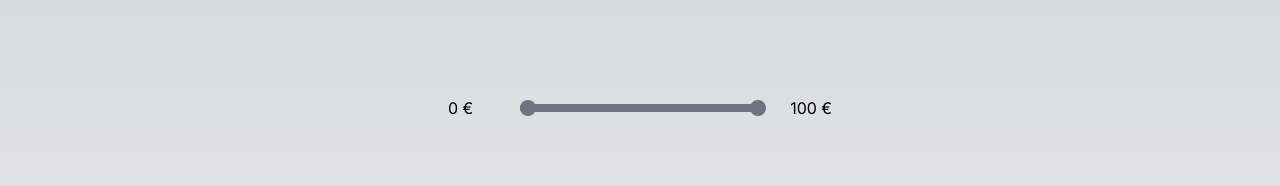
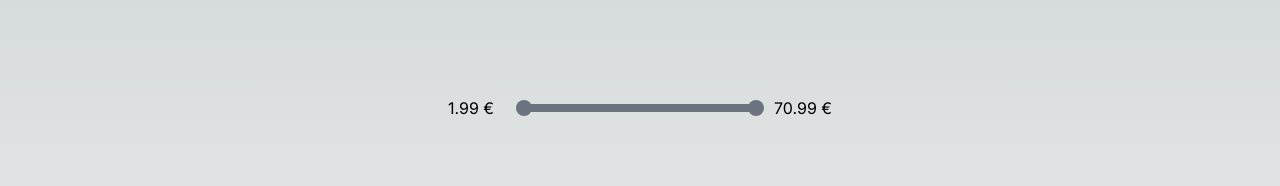
Before and after one commit to Hajskaads/custom-range, a Next.js app: page / in a window 1280 px wide. Shown: the top 186 px of the page. Built offline with nearby package versions, Linux system fonts and the light colour scheme.

Commit message:
fixedRange, ajustadas bolas

```diff
--- a/app/api/getNormalRange.ts
+++ /dev/null
@@ -1,18 +0,0 @@
-import { NextApiRequest, NextApiResponse } from "next";
-
-interface DataResponse {
-  min: number;
-  max: number;
-}
-
-export default function handler(
-  req: NextApiRequest,
-  res: NextApiResponse<DataResponse>
-) {
-  const data: DataResponse = {
-    min: 1,
-    max: 100,
-  };
-
-  res.status(200).json(data);
-}
--- /dev/null
+++ b/app/api/normal-range/route.ts
@@ -0,0 +1,24 @@
+import { NextResponse } from "next/server";
+
+interface DataResponse {
+  min: number;
+  max: number;
+}
+
+/**
+ * GET endpoint to fetch the range of the slider.
+ *
+ * @returns {Promise<NextResponse>} - A promise that resolves to the response object.
+ */
+export async function GET(): Promise<NextResponse> {
+  const data: DataResponse = {
+    min: 1,
+    max: 100,
+  };
+  try {
+    return NextResponse.json(data, { status: 200 });
+  } catch (e: any) {
+    // Handle error
+    return NextResponse.json({ status: 500, message: "Something went wrong" });
+  }
+}
--- a/components/range/fixedRange/fixedLabel/fixedLabel.module.css
+++ b/components/range/fixedRange/fixedLabel/fixedLabel.module.css
@@ -1,4 +1,4 @@
 .label {
   white-space: nowrap;
-  min-width: 4.5rem;
+  min-width: 4.75rem;
 }
--- a/components/range/fixedRange/fixedRange.tsx
+++ b/components/range/fixedRange/fixedRange.tsx
@@ -7,11 +7,80 @@ import { BulletType } from "@lib/types";
 const minBullet: BulletType = "min";
 const maxBullet: BulletType = "max";
 
+/**
+ * Finds the value in the given array that is closest to the target number.
+ * If the target number is exactly between two values, it returns the highest or lowest value based on the isMax flag.
+ *
+ * @param {number[]} numbers - Array of numbers to search.
+ * @param {number} target - Target number.
+ * @param {boolean} isMax - Flag indicating whether to return the highest or lowest value when equidistant.
+ * @returns {number} - The value in the array that is closest to the target number.
+ */
+function findClosestValue(
+  target: number,
+  numbers: number[],
+  isMax: boolean
+): number {
+  let closestValue = numbers[0];
+
+  // Iterate over the numbers array
+  for (let i = 1; i < numbers.length; i++) {
+    const currentNumber = numbers[i];
+
+    // Check if the absolute difference between the current number and target is smaller than the closest difference so far
+    if (Math.abs(currentNumber - target) < Math.abs(closestValue - target)) {
+      closestValue = currentNumber;
+    } else if (
+      Math.abs(currentNumber - target) === Math.abs(closestValue - target)
+    ) {
+      // Check if the numbers are equidistant from the target
+      if (isMax) {
+        closestValue = Math.max(currentNumber, closestValue);
+      } else {
+        closestValue = Math.min(currentNumber, closestValue);
+      }
+    }
+  }
+
+  return closestValue;
+}
+
+/**
+ * Transforms a given number from an array to a percentage based on the minimum and maximum values of the array.
+ * @param {number} number - The input number to be transformed.
+ * @param {number[]} array - The array of numbers.
+ * @returns {number} - The percentage value corresponding to the input number.
+ */
+function transformToPercentage(number: number, array: number[]) {
+  const minValue = Math.min(...array);
+  const maxValue = Math.max(...array);
+
+  const percentage = ((number - minValue) / (maxValue - minValue)) * 100;
+  return percentage;
+}
+
+/**
+ * Transforms an array of numbers to a percentage scale based on the minimum and maximum values.
+ * @param {number[]} array - The array of numbers.
+ * @returns {number[]} - The array of numbers transformed to a percentage scale.
+ */
+function transformArrayToPercentage(array: number[]) {
+  // Find the minimum and maximum values in the array
+  const minValue = Math.min(...array);
+  const maxValue = Math.max(...array);
+
+  // Calculate the percentage for each number in the array
+  const percentageArray = array.map((number) => {
+    return ((number - minValue) / (maxValue - minValue)) * 100;
+  });
+
+  // Return the array of numbers transformed to a percentage scale
+  return percentageArray;
+}
+
 const FixedRange: React.FC = () => {
-  const [min, setMin] = useState<number>(0);
-  const [max, setMax] = useState<number>(100);
-  const [minValue, setMinValue] = useState<number>(0);
-  const [maxValue, setMaxValue] = useState<number>(100);
+  const [minValue, setMinValue] = useState<number>(1.99);
+  const [maxValue, setMaxValue] = useState<number>(70.99);
   const [fixedValues, setFixedValues] = useState<number[]>([
     1.99, 5.99, 10.99, 30.99, 50.99, 70.99,
   ]);
@@ -19,6 +88,9 @@ const FixedRange: React.FC = () => {
   const [activeBullet, setActiveBullet] = useState<BulletType | null>(null);
   const [onTopBullet, setOnTopBullet] = useState<BulletType>("max");
   const rangeRef = useRef<HTMLDivElement | null>(null);
+
+  const fixedValuesToPercentage: number[] =
+    transformArrayToPercentage(fixedValues);
 
   useEffect(() => {
     const handleMouseUp = () => {
@@ -57,21 +129,27 @@ const FixedRange: React.FC = () => {
       if (
         activeBullet === minBullet &&
         newValue !== minValue &&
-        newValue > min - 50 // If the condition is removed, bullet is re-rendered when it doesn't make sense, and if newValue > min is left, when moving the cursor very quickly, the minimum is not reached.
+        newValue > Math.min(...fixedValues) - 50 // If the condition is removed, bullet is re-rendered when it doesn't make sense, and if newValue > min is left, when moving the cursor very quickly, the minimum is not reached.
       ) {
         const newMinValue = +Math.max(
-          Math.min(newValue, maxValue),
-          min
+          Math.min(
+            findClosestValue(newValue, fixedValuesToPercentage, false),
+            maxValue
+          ),
+          Math.min(...fixedValues)
         ).toFixed(2);
         setMinValue(newMinValue);
       } else if (
         activeBullet === maxBullet &&
         newValue !== maxValue &&
-        newValue < max * 1.5 // If the condition is removed, it is re-rendered when it doesn't make sense, and if newValue < max is left without a factor, when moving the cursor very quickly, the maximum is not reached.
+        newValue < Math.max(...fixedValues) * 1.5 // If the condition is removed, it is re-rendered when it doesn't make sense, and if newValue < max is left without a factor, when moving the cursor very quickly, the maximum is not reached.
       ) {
         const newMaxValue = +Math.min(
-          Math.max(newValue, minValue),
-          max
+          Math.max(
+            findClosestValue(newValue, fixedValuesToPercentage, true),
+            minValue
+          ),
+          Math.max(...fixedValues)
         ).toFixed(2);
         setMaxValue(newMaxValue);
       }
@@ -85,7 +163,7 @@ const FixedRange: React.FC = () => {
       // @ts-ignore
       document.removeEventListener("mousemove", handleMouseMove);
     };
-  }, [isDragging, activeBullet, max, maxValue, min, minValue]);
+  }, [isDragging, activeBullet, maxValue, minValue]);
 
   return (
     <div className={s.root}>
@@ -93,19 +171,19 @@ const FixedRange: React.FC = () => {
       <div className={s.container} ref={rangeRef}>
         <RangeBullet
           isActive={activeBullet === minBullet}
-          offsetX={minValue}
+          offsetX={transformToPercentage(minValue, fixedValues)}
           bullet={minBullet}
           isOnTop={onTopBullet === minBullet}
           handleMouseDown={handleBulletMouseDown}
         />
         <RangeBullet
           isActive={activeBullet === maxBullet}
-          offsetX={maxValue}
+          offsetX={transformToPercentage(maxValue, fixedValues)}
           bullet={maxBullet}
           isOnTop={onTopBullet === maxBullet}
           handleMouseDown={handleBulletMouseDown}
         />
-        <div className={s.rangeLine} />
+        <div className={`${s.rangeLine} ${isDragging ? s.dragging : ""}`} />
       </div>
       <div className={s.rangeLineExtension} />
       <FixedLabel value={maxValue} isMaxLabel={true} />
--- a/components/range/normalRange/inputLabel/inputLabel.module.css
+++ b/components/range/normalRange/inputLabel/inputLabel.module.css
@@ -22,9 +22,9 @@
 }
 
 .leftRoot {
-  padding-right: 0.625rem;
+  padding-right: 1rem;
 }
 
 .rightRoot {
-  padding-left: 0.625rem;
+  padding-left: 1rem;
 }
--- a/components/range/normalRange/inputLabel/inputLabel.tsx
+++ b/components/range/normalRange/inputLabel/inputLabel.tsx
@@ -4,7 +4,7 @@ import s from "./inputLabel.module.css";
 import { BulletType } from "@lib/types";
 
 interface InputLabelProps {
-  value: number;
+  value: string;
   min: number;
   max: number;
   bullet: BulletType;
--- a/components/range/normalRange/normalRange.tsx
+++ b/components/range/normalRange/normalRange.tsx
@@ -10,8 +10,8 @@ const maxBullet: BulletType = "max";
 const NormalRange: React.FC = () => {
   const [min, setMin] = useState<number>(0);
   const [max, setMax] = useState<number>(100);
-  const [minValue, setMinValue] = useState<number>(0);
-  const [maxValue, setMaxValue] = useState<number>(100);
+  const [minValue, setMinValue] = useState<string>("0");
+  const [maxValue, setMaxValue] = useState<string>("100");
   const [isDragging, setIsDragging] = useState<boolean>(false);
   const [activeBullet, setActiveBullet] = useState<BulletType | null>(null);
   const [onTopBullet, setOnTopBullet] = useState<BulletType>("max");
@@ -53,24 +53,24 @@ const NormalRange: React.FC = () => {
 
       if (
         activeBullet === minBullet &&
-        newValue !== minValue &&
+        newValue !== +minValue &&
         newValue > min - 50 // If the condition is removed, bullet is re-rendered when it doesn't make sense, and if newValue > min is left, when moving the cursor very quickly, the minimum is not reached.
       ) {
         const newMinValue = +Math.max(
-          Math.min(newValue, maxValue),
+          Math.min(newValue, +maxValue),
           min
         ).toFixed(2);
-        setMinValue(newMinValue);
+        setMinValue(newMinValue.toString());
       } else if (
         activeBullet === maxBullet &&
-        newValue !== maxValue &&
+        newValue !== +maxValue &&
         newValue < max * 1.5 // If the condition is removed, it is re-rendered when it doesn't make sense, and if newValue < max is left without a factor, when moving the cursor very quickly, the maximum is not reached.
       ) {
         const newMaxValue = +Math.min(
-          Math.max(newValue, minValue),
+          Math.max(newValue, +minValue),
           max
         ).toFixed(2);
-        setMaxValue(newMaxValue);
+        setMaxValue(newMaxValue.toString());
       }
     };
 
@@ -88,9 +88,9 @@ const NormalRange: React.FC = () => {
     // setActiveBullet(bullet);
     setOnTopBullet(bullet);
     if (bullet === minBullet) {
-      setMinValue(+newValue);
+      setMinValue(newValue);
     } else if (bullet === maxBullet) {
-      setMaxValue(+newValue);
+      setMaxValue(newValue);
     }
   };
 
@@ -99,32 +99,31 @@ const NormalRange: React.FC = () => {
       <InputLabel
         value={minValue}
         min={min}
-        max={maxValue}
+        max={+maxValue}
         bullet={minBullet}
         handleLabelChange={handleLabelChange}
       />
       <div className={s.container} ref={rangeRef}>
         <RangeBullet
           isActive={activeBullet === minBullet}
-          offsetX={minValue}
+          offsetX={+minValue}
           bullet={minBullet}
           isOnTop={onTopBullet === minBullet}
           handleMouseDown={handleBulletMouseDown}
         />
         <RangeBullet
           isActive={activeBullet === maxBullet}
-          offsetX={maxValue}
+          offsetX={+maxValue}
           bullet={maxBullet}
           isOnTop={onTopBullet === maxBullet}
           handleMouseDown={handleBulletMouseDown}
         />
         <div className={s.rangeLine} />
       </div>
-      <div className={s.rangeLineExtension} />
       <InputLabel
         value={maxValue}
-        min={minValue}
-        max={max}
+        min={+minValue}
+        max={+max}
         bullet={maxBullet}
         handleLabelChange={handleLabelChange}
       />
--- a/components/range/range.module.css
+++ b/components/range/range.module.css
@@ -19,14 +19,9 @@
   left: 0;
   top: 0;
   height: 0.5rem;
-  border-top-left-radius: 9999px;
-  border-bottom-left-radius: 9999px;
+  border-radius: 9999px;
 }
 
-.rangeLineExtension {
-  background-color: rgb(107 114 128);
-  width: 1rem;
-  height: 0.5rem;
-  border-top-right-radius: 9999px;
-  border-bottom-right-radius: 9999px;
+.dragging {
+  cursor: grabbing;
 }
--- a/components/range/shared/rangeBullet/rangeBullet.tsx
+++ b/components/range/shared/rangeBullet/rangeBullet.tsx
@@ -26,7 +26,7 @@ const RangeBullet: FC<RangeBulletProps> = ({
       className={`${s.bullet} ${isOnTop ? s.onTop : ""} ${
         isActive ? s.onDrag : ""
       }`}
-      style={{ left: `${offsetX}%` }}
+      style={{ left: `calc(${offsetX}% - 0.5rem)` }}
       onMouseDown={(e: React.MouseEvent<HTMLDivElement, MouseEvent>) =>
         handleMouseDown(bullet, e)
       }
```
Also changed, not shown: app/api/fixed-range/route.ts (added, +16 -0 lines).
